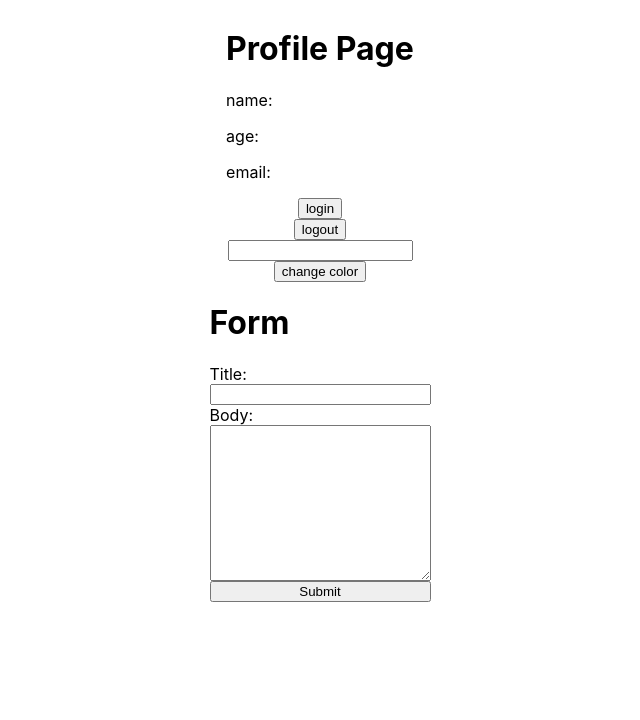
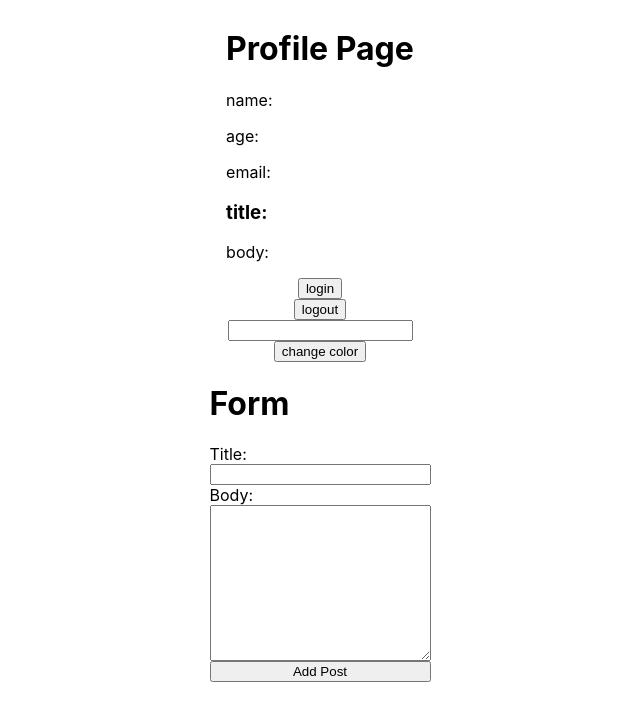
Before and after one commit to forrestmorrison/redux-toolkit, a React (Create React App) app: page / in a window 1280 px wide. Shown: the top 720 px of the page, without its empty margins (320-960 px from the left). Built offline with nearby package versions, Linux system fonts and the light colour scheme.

Commit message:
added type of button to form submit button to prevent default

```diff
--- a/src/app/store.js
+++ b/src/app/store.js
@@ -1,10 +1,12 @@
 import { configureStore } from '@reduxjs/toolkit';
 import userReducer from '../features/userSlice'
 import themeReducer from '../features/themeSlice'
+import postReducer from '../features/postSlice'
 
 export const store = configureStore({
   reducer: {
     user: userReducer,
-    theme: themeReducer
+    theme: themeReducer,
+    post: postReducer
   },
 });
--- a/src/components/Form.js
+++ b/src/components/Form.js
@@ -1,8 +1,12 @@
 import { useState } from 'react'
+import { useDispatch } from 'react-redux'
+import { newPost } from '../features/postSlice'
 
 const Form = () => {
 
     const [post, setPost] = useState({ title: "", body: "" })
+
+    const dispatch = useDispatch()
 
     return (
         <>
@@ -12,20 +16,24 @@ const Form = () => {
                 <input
                     type="text"
                     value={post.title}
-                onChange={e => setPost({ ...post, title: e.target.value })}
+                    onChange={(e) => setPost({ ...post, title: e.target.value })}
                 />
                 <label>Body:</label>
                 <textarea
                     cols={25}
                     rows={10}
                     type="text"
-                onChange={e => setPost({ ...post, body: e.target.value })}
+                    onChange={(e) => setPost({ ...post, body: e.target.value })}
                 />
-            <button>Submit</button>
+                <button
+                    type='button'
+                    onClick={() => {
+                        dispatch(newPost({ title: post.title, body: post.body }))
+                    }}
+                >
+                    Add Post
+                </button>
             </form>
-
-        <h3>{post.title}</h3>
-        <p>{post.body}</p>
         </>
     )
 }
--- a/src/components/Profile.js
+++ b/src/components/Profile.js
@@ -3,6 +3,7 @@ import { useSelector } from "react-redux"
 const Profile = () => {
   const user = useSelector((state) => state.user.value)
   const themeColor = useSelector((state) => state.theme.value)
+  const blogPost = useSelector((state) => state.post.value)
 
   return (
     <div style={{ color: themeColor }}>
@@ -10,6 +11,8 @@ const Profile = () => {
         <p>name: {user.name}</p>
         <p>age: {user.age}</p>
         <p>email: {user.email}</p>
+        <h3>title: {blogPost.title}</h3>
+        <p>body: {blogPost.body}</p>
     </div>
   )
 }
--- /dev/null
+++ b/src/features/postSlice.js
@@ -0,0 +1,19 @@
+import { createSlice } from "@reduxjs/toolkit"
+
+const initialStateValue = { title: "", body: "" }
+
+export const postSlice = createSlice({
+    name: "post",
+    initialState: {
+        value: initialStateValue
+    },
+    reducers: {
+        newPost: (state, action) => {
+            state.value = action.payload
+        }
+    }
+})
+
+export const { newPost } = postSlice.actions
+
+export default postSlice.reducer
```
Lines whose indentation alone changed are shown as unchanged.
